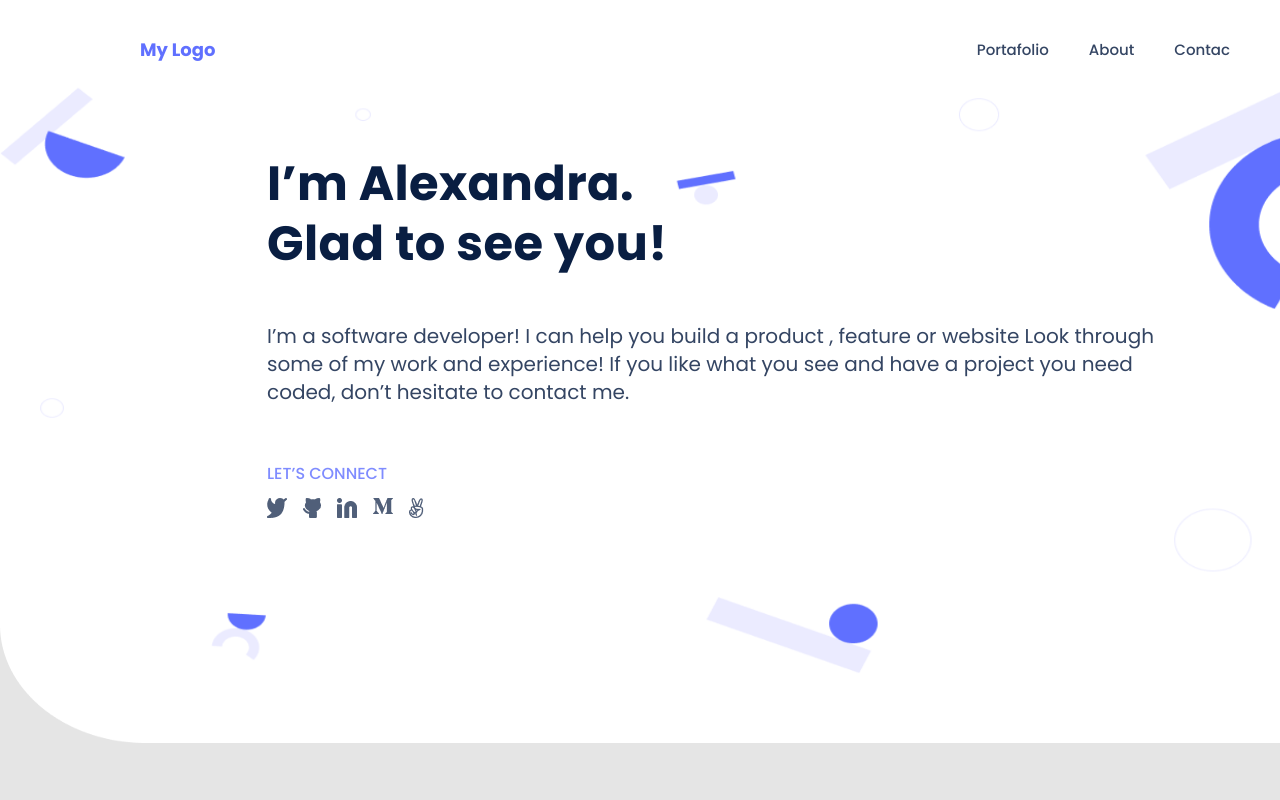
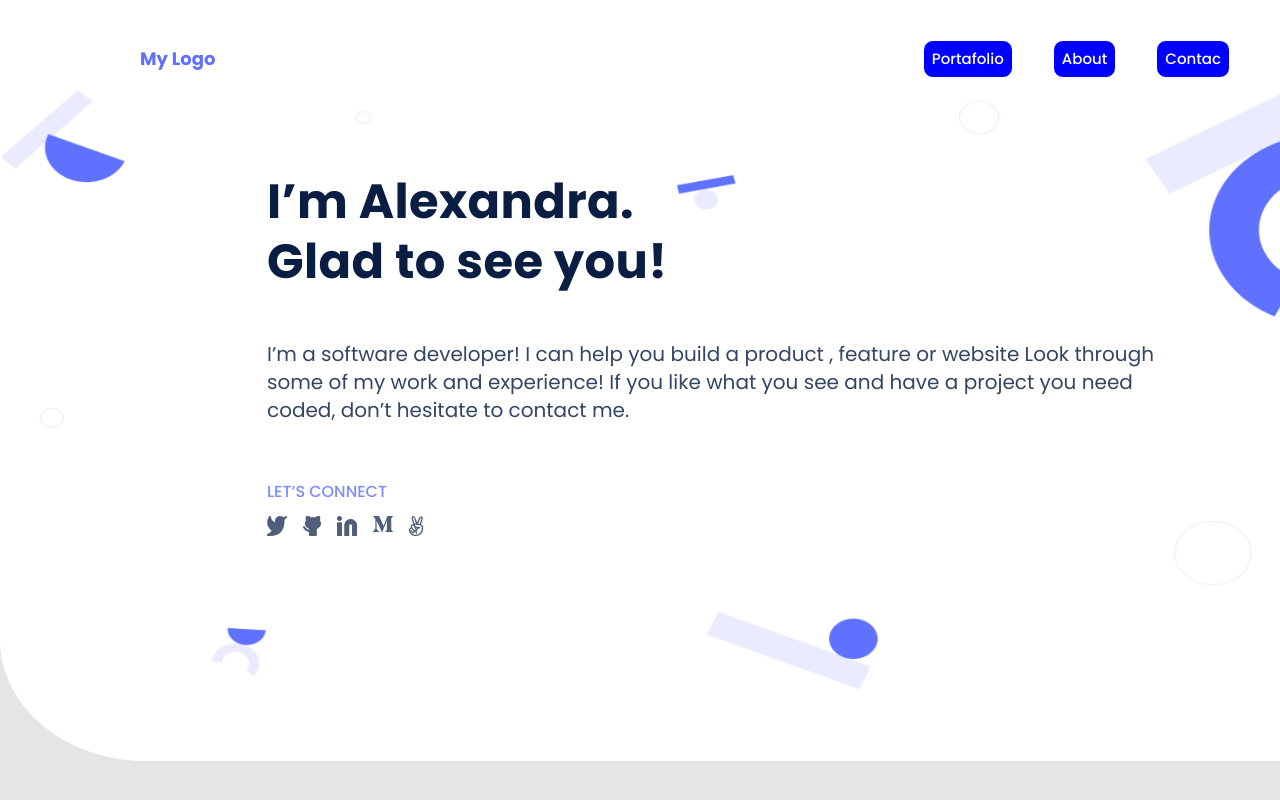
Before and after one commit to MarcoDiaz2000/Project-4-Desktop-version, a plain HTML site: page index.html in a window 1280 px wide. Shown: the top 800 px of the page. Drawn offline with Linux system fonts and the light colour scheme.

Commit message:
Add slide in portafolio web

```diff
--- a/css/style.css
+++ b/css/style.css
@@ -691,6 +691,8 @@ button:hover {
   }
 
   .hero {
+    animation-duration: 4s;
+    animation-name: lefttorightin;
     width: 1156px;
     height: 496px;
     grid-template-columns: 1fr 1fr;
@@ -699,6 +701,8 @@ button:hover {
   }
 
   .hero2 {
+    animation-duration: 4s;
+    animation-name: lefttorightin;
     width: 1156px;
     height: 496px;
     grid-template-columns: 1fr 1fr;
@@ -988,4 +992,35 @@ button:hover {
     font-size: 3.5em;
     color: blue;
   }
+
+  @keyframes lefttorightin {
+    from {
+      margin-left: 100%;
+      width: 200%;
+    }
+
+    to {
+      margin-left: 0%;
+      width: 100%;
+    }
+  }
+
+  a {
+    flex: 1;
+    background-color: blue;
+    color: #fff;
+    border: 1px solid;
+    border-radius: 10px;
+    padding: 0.5rem;
+    text-align: center;
+    text-decoration: none;
+    transition: all 0.5s ease-out;
+  }
+
+  a:hover,
+  a:focus {
+    background-color: #fff;
+    color: blue;
+    border-radius: 10px;
+  }
 }
--- a/index.html
+++ b/index.html
@@ -18,9 +18,9 @@
             <div class="mylogo">My Logo</div>
             <span class="mobilmenu"><i class="fa-solid fa-bars"></i></span>
              <ul class="menudesktop">
-                <li class="md">Portafolio</li>
-                <li class="md">About</li>
-                <li class="md">Contac</li>
+                <li class="md"><a href="">Portafolio</a> </li>
+                <li class="md"><a href="">About</a> </li>
+                <li class="md"><a href="">Contac</a> </li>
              </ul>
         </div>
         </nav>
```
